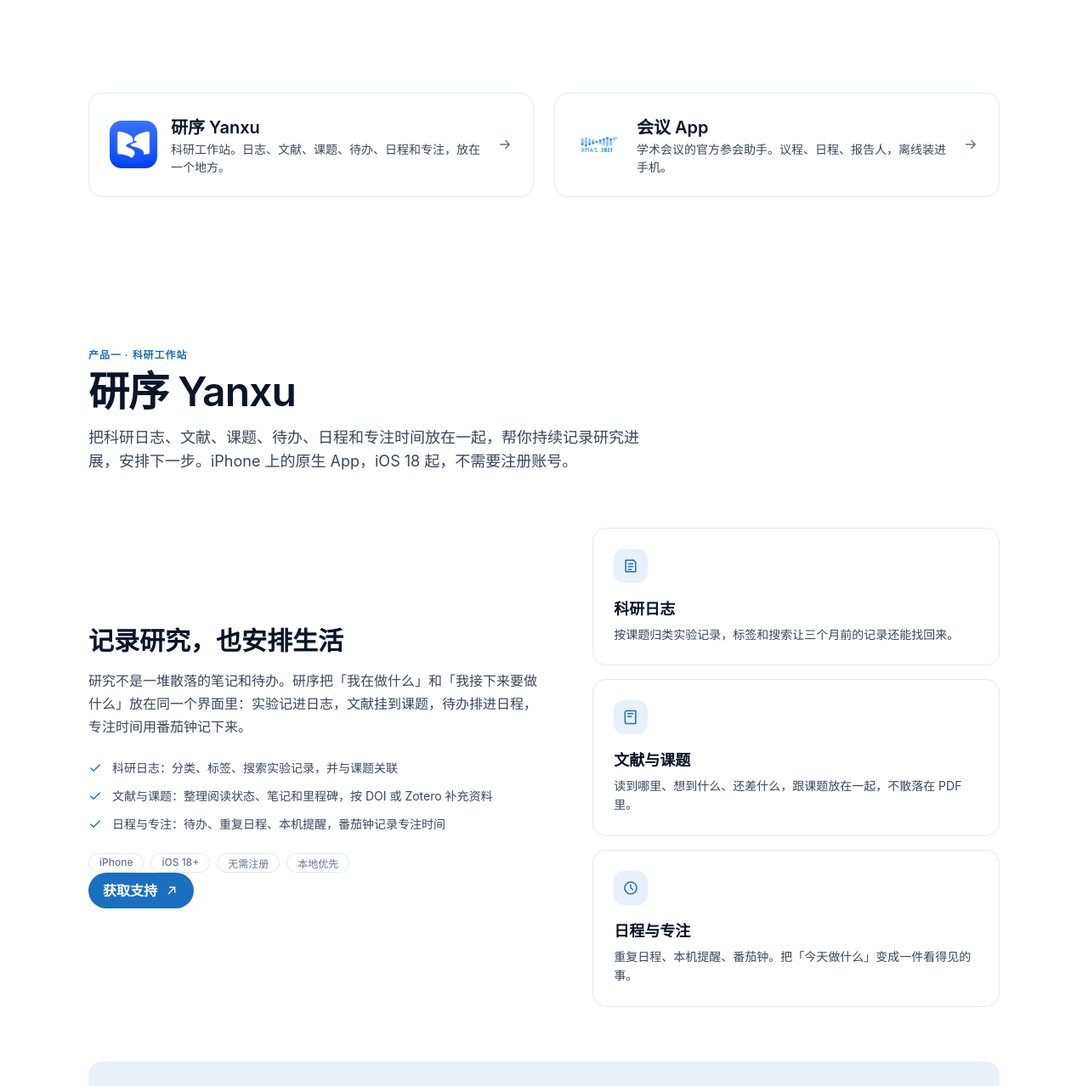
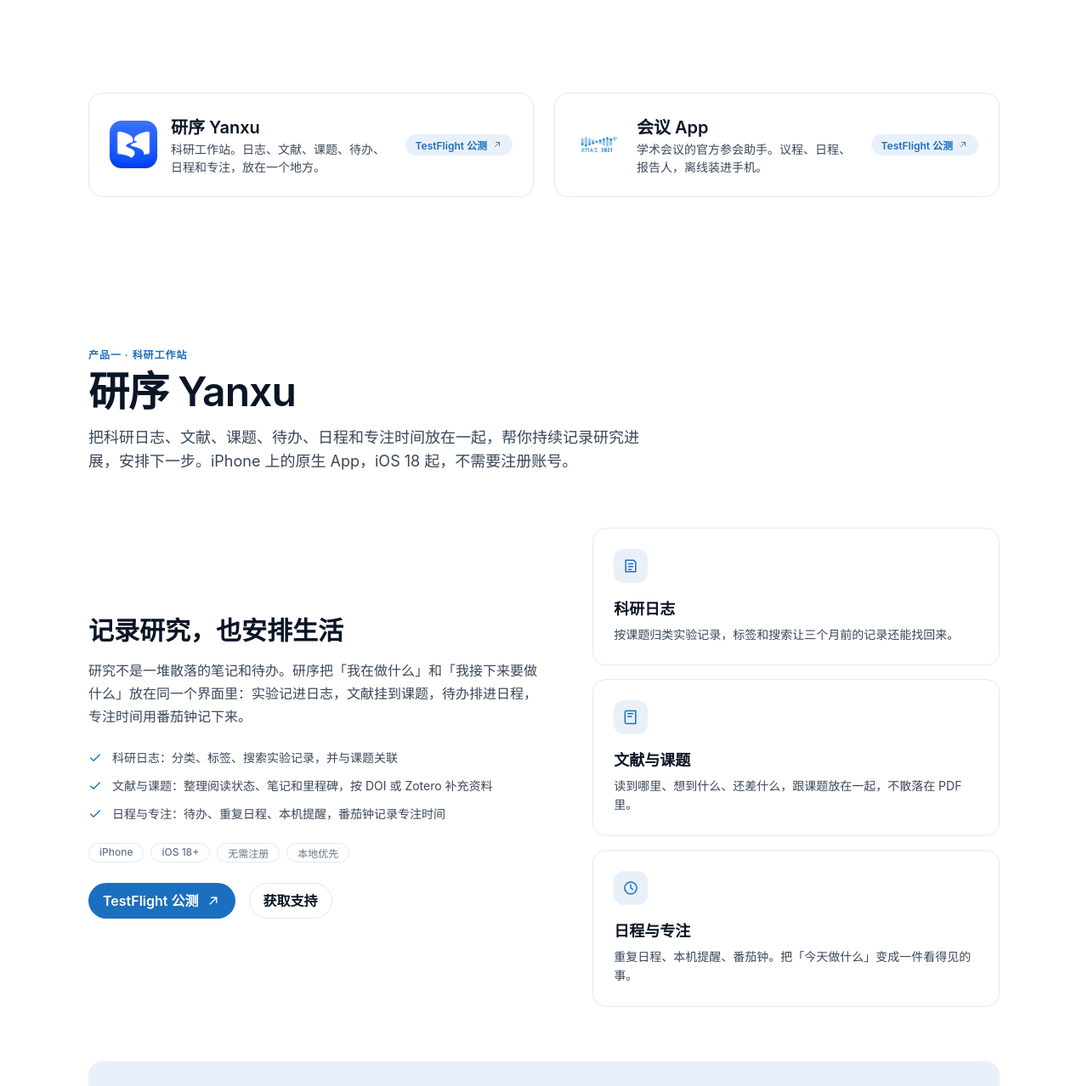
Before and after one commit to Brian-jiangz/scholarlylife, a plain HTML site: page index.html in a window 1280 px wide. Shown: the part 435-1713 px from the top of the page at 85% size. Drawn offline with Linux system fonts and the light colour scheme.

Commit message:
Add TestFlight public beta links for Yanxu and XMAS 2027

```diff
--- a/index.html
+++ b/index.html
@@ -42,22 +42,26 @@
 </header>
 
 <div class="wrap duo">
-  <a class="duo-card reveal" href="#yanxu">
+  <div class="duo-card reveal">
     <img src="assets/yanxu-icon.png" alt="">
-    <div>
-      <h3>研序 Yanxu</h3>
-      <p>科研工作站。日志、文献、课题、待办、日程和专注，放在一个地方。</p>
+    <div class="duo-text">
+      <a class="duo-title" href="#yanxu"><h3>研序 Yanxu</h3></a>
+      <p>科研工作站。日志、文献、课题、待办、日程和专注，放在一个地方。</p></div>
+    <a class="duo-beta" href="https://testflight.apple.com/join/vVqqX2XB" target="_blank" rel="noopener">
+        TestFlight 公测
+        <svg viewBox="0 0 24 24" fill="none" stroke="currentColor" stroke-width="2" stroke-linecap="round" stroke-linejoin="round"><path d="M7 17 17 7M9 7h8v8"/></svg>
+      </a>
   </div>
-    <svg viewBox="0 0 24 24" fill="none" stroke="currentColor" stroke-width="2" stroke-linecap="round" stroke-linejoin="round"><path d="M5 12h14M13 6l6 6-6 6"/></svg>
+  <div class="duo-card reveal">
+    <img src="assets/xmas-icon.png" alt="">
+    <div class="duo-text">
+      <a class="duo-title" href="#conference"><h3>会议 App</h3></a>
+      <p>学术会议的官方参会助手。议程、日程、报告人，离线装进手机。</p></div>
+    <a class="duo-beta" href="https://testflight.apple.com/join/Vf8QCPkp" target="_blank" rel="noopener">
+        TestFlight 公测
+        <svg viewBox="0 0 24 24" fill="none" stroke="currentColor" stroke-width="2" stroke-linecap="round" stroke-linejoin="round"><path d="M7 17 17 7M9 7h8v8"/></svg>
       </a>
-  <a class="duo-card reveal" href="#conference">
-    <img src="assets/xmas-icon.png" alt="">
-    <div>
-      <h3>会议 App</h3>
-      <p>学术会议的官方参会助手。议程、日程、报告人，离线装进手机。</p>
   </div>
-    <svg viewBox="0 0 24 24" fill="none" stroke="currentColor" stroke-width="2" stroke-linecap="round" stroke-linejoin="round"><path d="M5 12h14M13 6l6 6-6 6"/></svg>
-  </a>
 </div>
 
 <section id="yanxu">
@@ -83,10 +87,13 @@
           <span class="tag">无需注册</span>
           <span class="tag">本地优先</span>
         </div>
-        <a class="btn btn-primary" href="mailto:jiangzheng0332@163.com?subject=研序%20Yanxu">
-          获取支持
+        <div class="cta-row">
+          <a class="btn btn-primary" href="https://testflight.apple.com/join/vVqqX2XB" target="_blank" rel="noopener">
+            TestFlight 公测
             <svg viewBox="0 0 24 24" width="18" height="18" fill="none" stroke="currentColor" stroke-width="1.8" stroke-linecap="round" stroke-linejoin="round" aria-hidden="true"><path d="M7 17 17 7M9 7h8v8"/></svg>
           </a>
+          <a class="btn btn-ghost" href="mailto:jiangzheng0332@163.com?subject=研序%20Yanxu">获取支持</a>
+        </div>
       </div>
 
       <div class="feature-cards reveal">
@@ -142,10 +149,13 @@
           <li><svg viewBox="0 0 24 24" fill="none" stroke="currentColor" stroke-width="2" stroke-linecap="round" stroke-linejoin="round"><path d="m4 12 5 5L20 6"/></svg><span>个人日程、冲突提醒、ics 导出</span></li>
           <li><svg viewBox="0 0 24 24" fill="none" stroke="currentColor" stroke-width="2" stroke-linecap="round" stroke-linejoin="round"><path d="m4 12 5 5L20 6"/></svg><span>多端交付：iOS、Android、HarmonyOS</span></li>
         </ul>
-        <a class="btn btn-primary" href="mailto:jiangzheng0332@163.com?subject=会议%20App%20定制">
-          为你的会议定制
+        <div class="cta-row">
+          <a class="btn btn-primary" href="https://testflight.apple.com/join/Vf8QCPkp" target="_blank" rel="noopener">
+            TestFlight 公测
             <svg viewBox="0 0 24 24" width="18" height="18" fill="none" stroke="currentColor" stroke-width="1.8" stroke-linecap="round" stroke-linejoin="round" aria-hidden="true"><path d="M7 17 17 7M9 7h8v8"/></svg>
           </a>
+          <a class="btn btn-ghost" href="mailto:jiangzheng0332@163.com?subject=会议%20App%20定制">为你的会议定制</a>
+        </div>
       </div>
       <div class="case-stats reveal">
         <div><b>231</b><span>个议程单元</span></div>
@@ -195,7 +205,9 @@
           <h4>产品</h4>
           <ul>
             <li><a href="#yanxu">研序 Yanxu</a></li>
+            <li><a href="https://testflight.apple.com/join/vVqqX2XB" target="_blank" rel="noopener">研序 TestFlight</a></li>
             <li><a href="#conference">会议 App</a></li>
+            <li><a href="https://testflight.apple.com/join/Vf8QCPkp" target="_blank" rel="noopener">会议 App TestFlight</a></li>
           </ul>
         </div>
         <div>
--- a/styles.css
+++ b/styles.css
@@ -200,3 +200,20 @@ footer p{font-size:14px;color:var(--ink-3);line-height:1.6;max-width:38ch}
 .case-stats span{display:block;margin-top:var(--s-75);font-size:14px;color:var(--ink-3)}
 
 #conference .shot-grid.four{margin-bottom:var(--s-700)}
+
+/* duo cards with beta pills */
+.duo-card{align-items:flex-start}
+.duo-title h3{transition:color .3s var(--ease)}
+.duo-title:hover h3{color:var(--blue)}
+.duo-beta{display:inline-flex;align-items:center;gap:6px;margin-top:var(--s-100);
+  font-size:12px;font-weight:600;color:var(--blue);
+  background:var(--blue-soft);border-radius:var(--r-pill);padding:var(--s-50) var(--s-100);
+  transition:background .3s var(--ease),color .3s var(--ease)}
+.duo-beta:hover{background:var(--blue);color:#fff}
+.duo-beta svg{width:12px;height:12px}
+.cta-row{display:flex;gap:var(--s-200);flex-wrap:wrap;margin-top:var(--s-300)}
+
+.duo-card{align-items:center}
+.duo-text{flex:1}
+.duo-beta{margin-top:0;flex:none}
+@media (max-width:760px){.duo-card{flex-wrap:wrap}.duo-beta{margin-left:72px}}
```
Also changed, not shown: preview.png. Lines whose indentation alone changed are shown as unchanged.
